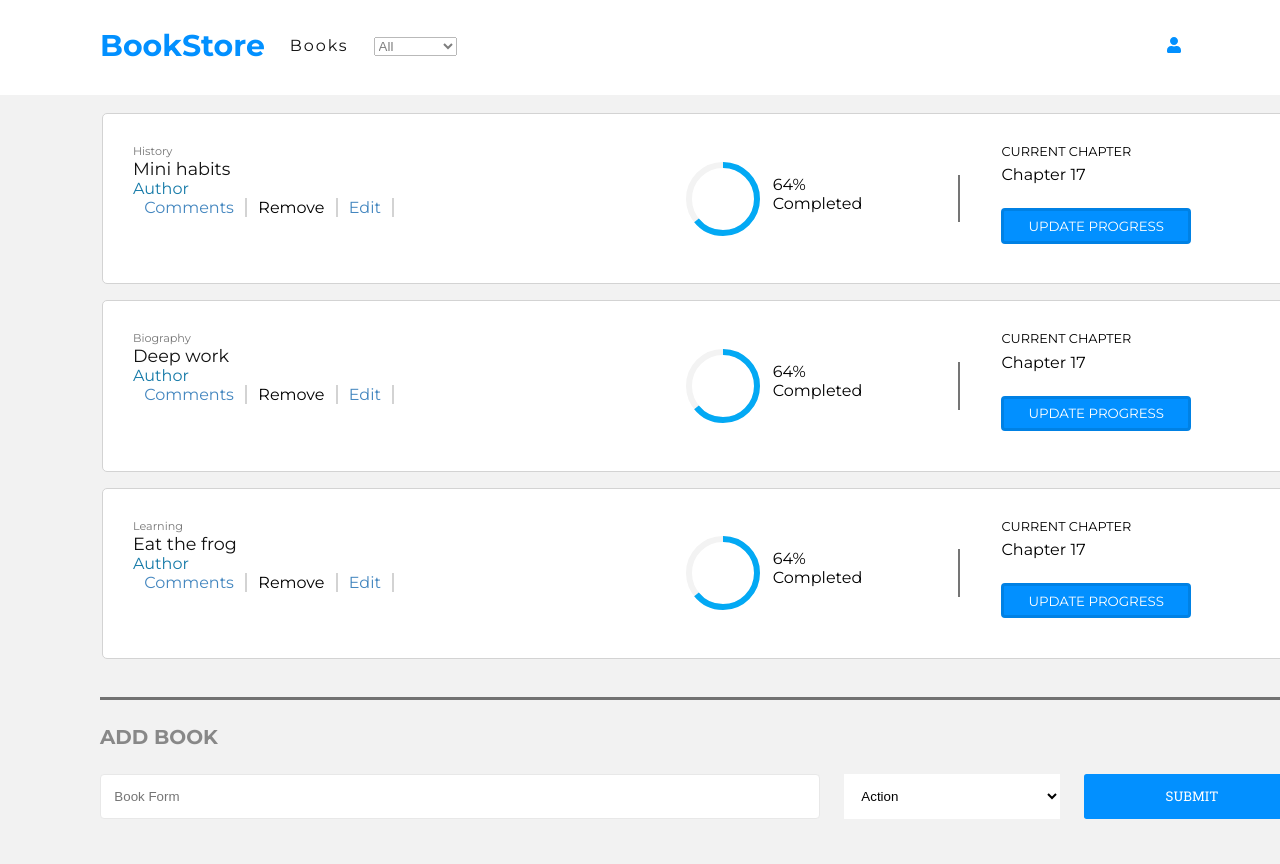
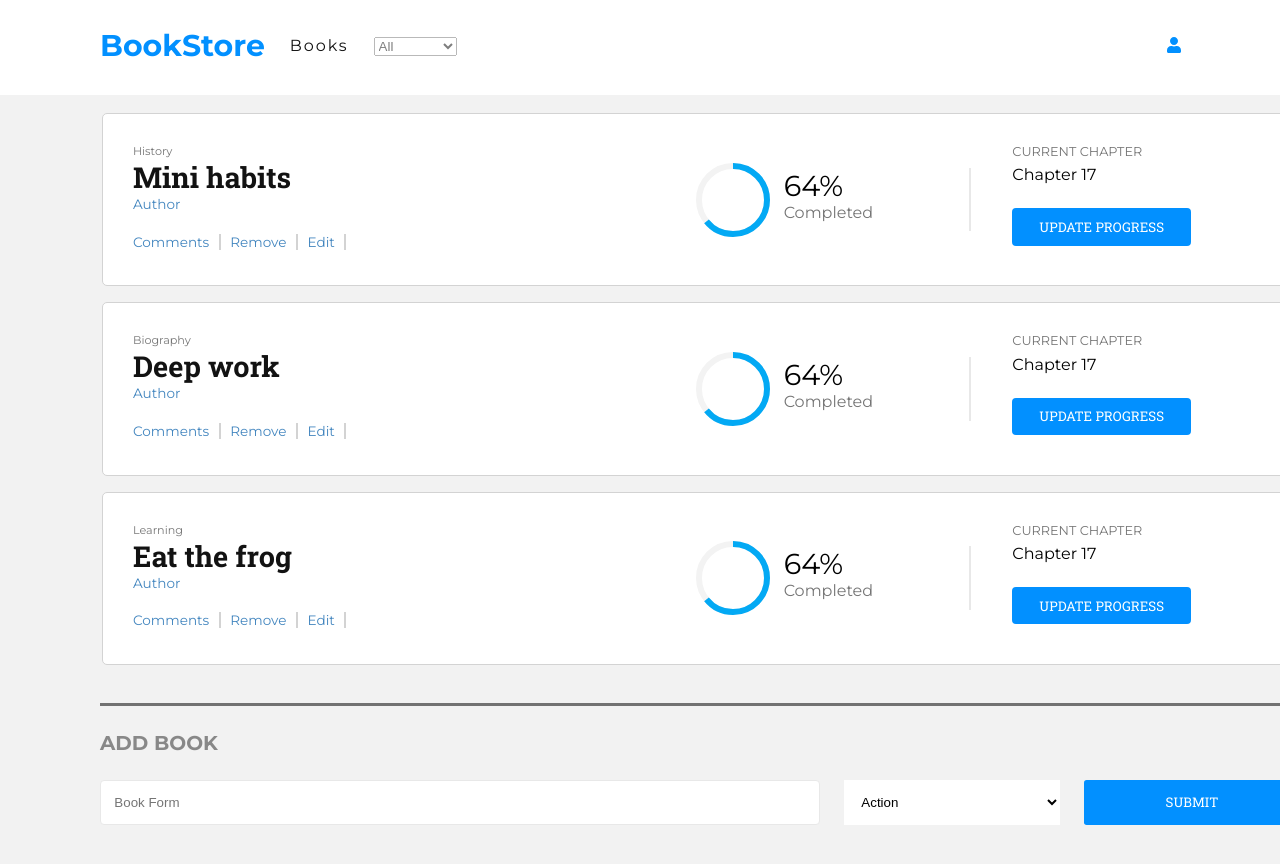
Before and after one commit to keneogu/react-redux-bookstore, a React (Create React App) app: page / in a window 1280 px wide. Shown: the top 864 px of the page. Built offline with nearby package versions, Linux system fonts and the light colour scheme.

Commit message:
Modify Book.css file

```diff
--- a/src/styles/Book.css
+++ b/src/styles/Book.css
@@ -13,34 +13,44 @@
 }
 
 .book_category {
-	font-family: Montserrat, sans-serif;
+	font-family: var(--font);
   font-size: 0.7em;
-  color: #757575;
+  color: var(--black-two);
 }
 
 .book_title {
-	font-family: Montserrat, sans-serif;
-  font-size: 1.1em;
-  color: #121212;
+	font-family: var(--font-2);
+  font-size: 1.8em;
+  font-weight: bold;
+  color: var(--black-one);
 }
 
 .book_author {
-	font-size: 1em;
-  color: #157aa8;
+	font-size: 0.85rem;
+  color: var(--blue-2);
 }
 
 .book_action {
-	font-size: 1em;
+	font-size: 0.85rem;
   color: var(--blue-2);
   cursor: pointer;
-  padding: 0 0.7em;
+  padding-right: 0.7em;
   border-right: lightgray 2px solid;
+}
+
+.bk {
+  padding-left: 0.7em;
+}
+
+.book_action-container {
+  margin-top: 1.23rem;
 }
 
 .normalize {
 	background: none;
 	border: none;
-	cursor: pointer;
+  cursor: pointer;
+  color: var(--blue-2);
 	font-size: 1em;
 	font-family: inherit;
 }
@@ -95,7 +105,15 @@
 
 .completion {
 	padding: 0 6em 0.6em 0.7em;
-	border-right: 2px solid #757575;
+	border-right: 2px solid #e8e8e8;
+}
+
+.completion_text {
+  color: var(--black-two);
+}
+
+.completion_number {
+  font-size: 1.8em;
 }
 
 .chapter {
@@ -104,6 +122,7 @@
 }
 
 .chapter_text {
+  color: var(--black-two);
 	font-size: 0.8em;
   margin: 0 0 0.5em;
 }
@@ -113,11 +132,11 @@
 }
 
 .chapter_button {
-	background-color: #0290ff;
+	background-color: var(--azure);
     padding: 0.5em 1.8em;
-    border: solid #0081e4;
+    border: solid var(--azure);
     border-radius: 4px;
-    font-family: inherit;
+    font-family: var(--font-2);
     color: white;
     cursor: pointer;
 }
```
